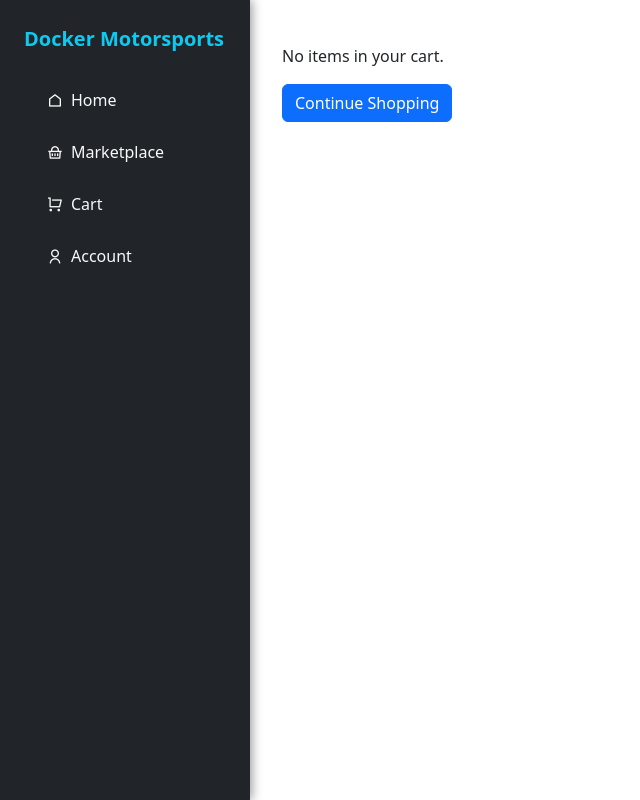
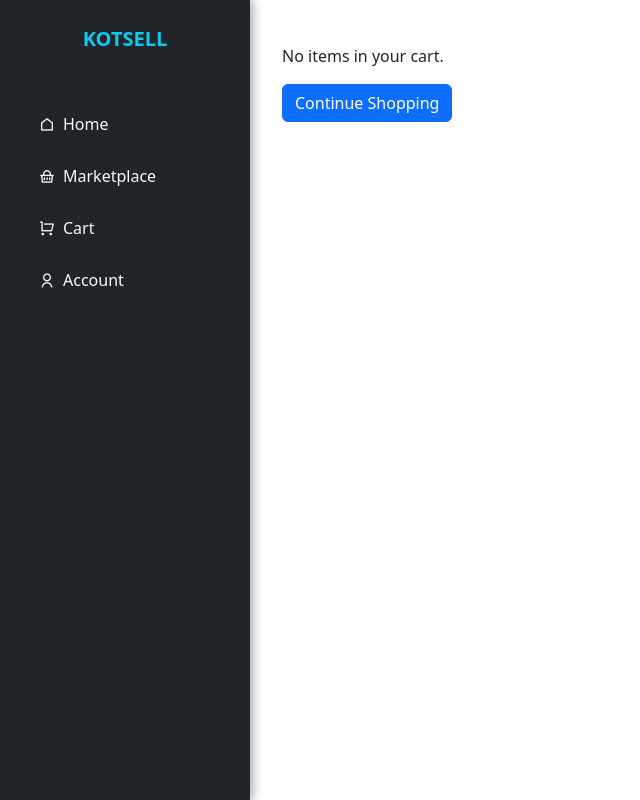
Before and after one commit to CSselrahC/appdev-midterm-ecommerce, a React (Create React App) app: page /checkout in a window 1280 px wide. Shown: the whole page, without its empty margins (0-640 px from the left). Built offline with nearby package versions, Linux system fonts and the light colour scheme.

Commit message:
updated some UI in home page

```diff
--- a/src/App.js
+++ b/src/App.js
@@ -28,7 +28,7 @@ function App() {
   const shippingFee = 50;
 
   useEffect(() => {
-    document.title = "Docker Motorsports";
+    document.title = "KOTSELL";
   }, []);
 
   const addToCart = (productToAdd, quantityToAdd = 1) => {
--- a/src/components/NavBar.js
+++ b/src/components/NavBar.js
@@ -17,11 +17,12 @@ function NavBar() {
     <>
       {/* Sidebar for desktop (fixed, always visible) */}
       <div className="sidebar d-none d-md-block bg-dark text-white">
-        <div className="p-4">
+        <div className="p-4 d-flex justify-content-center">
           <div className="fs-5 fw-bold text-info mb-4">
-            Docker Motorsports
+            KOTSELL
           </div>
-          <Nav className="flex-column">
+        </div>
+        <Nav className="flex-column px-3">
           <Nav.Link
             as={Link}
             to="/"
@@ -56,8 +57,6 @@ function NavBar() {
           </Nav.Link>
         </Nav>
       </div>
-      </div>
-
 
       {/* Toggle button for mobile */}
       <Button
@@ -79,7 +78,7 @@ function NavBar() {
       >
         <Offcanvas.Header closeButton closeVariant="white">
           <Offcanvas.Title className="text-info fw-bold">
-            Docker Motorsports
+            KOTSELL
           </Offcanvas.Title>
         </Offcanvas.Header>
         <Offcanvas.Body>
--- a/src/data/coupons.json
+++ b/src/data/coupons.json
@@ -24,7 +24,7 @@
     "endDate": "2025-12-31"
   },
   {
-    "code": "EXPIRED50",
+    "code": "DOCKER50",
     "discount": 50,
     "startDate": "2025-01-01",
     "endDate": "2025-09-30"
```
Lines whose indentation alone changed are shown as unchanged.
